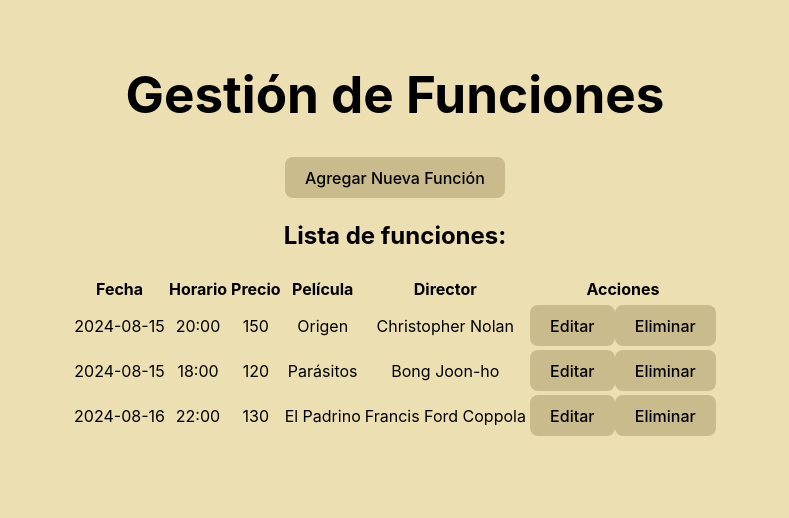
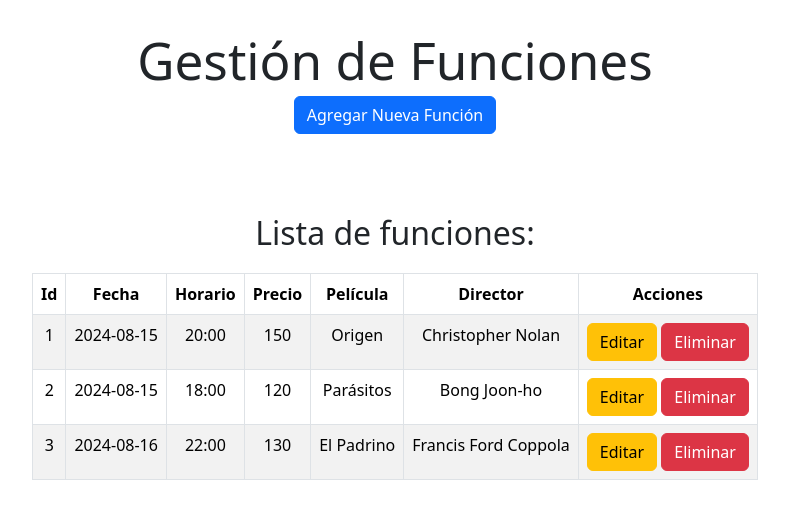
Before and after one commit to francocallegari/lc4-tup-diagnostico, a React (Vite) app in the folder front/lc4-tup-diagnostico/: page / in a window 1280 px wide. Shown: the top 518 px of the page, without its empty margins (245-1034 px from the left). Built offline with nearby package versions, Linux system fonts and the light colour scheme.

Commit message:
created custom hook

```diff
--- a/front/lc4-tup-diagnostico/src/App.jsx
+++ b/front/lc4-tup-diagnostico/src/App.jsx
@@ -1,5 +1,6 @@
 import React, { useState } from "react";
 import "./App.css";
+import 'bootstrap/dist/css/bootstrap.min.css';
 import FunctionList from "./components/functionList/FunctionList";
 import FunctionForm from "./components/functionForm/FunctionForm";
 import movies from "./data/movies";
--- a/front/lc4-tup-diagnostico/src/components/functionList/FunctionList.jsx
+++ b/front/lc4-tup-diagnostico/src/components/functionList/FunctionList.jsx
@@ -1,12 +1,16 @@
 import React from 'react';
+import Table from 'react-bootstrap/Table';
+import Button from 'react-bootstrap/Button';
+import './functionList.css'
 
 const FunctionList = ({ functions, onEdit, onDelete }) => {
   return (
-    <div>
+    <div className='table-container'>
       <h2>Lista de funciones:</h2>
-    <table>
+      <Table striped bordered hover>
         <thead>
           <tr>
+            <th>Id</th>
             <th>Fecha</th>
             <th>Horario</th>
             <th>Precio</th>
@@ -16,21 +20,26 @@ const FunctionList = ({ functions, onEdit, onDelete }) => {
           </tr>
         </thead>
         <tbody>
-        {functions.map((func) => (
+          {functions.map((func, index) => (
             <tr key={func.id}>
+              <td>{index + 1}</td>
               <td>{func.fecha}</td>
               <td>{func.horario}</td>
               <td>{func.precio}</td>
               <td>{func.pelicula}</td>
               <td>{func.director}</td>
               <td>
-              <button onClick={() => onEdit(func)}>Editar</button>
-              <button onClick={() => onDelete(func.id)}>Eliminar</button>
+                <Button variant="warning" onClick={() => onEdit(func)}>
+                  Editar
+                </Button>{' '}
+                <Button variant="danger" onClick={() => onDelete(func.id)}>
+                  Eliminar
+                </Button>
               </td>
             </tr>
           ))}
         </tbody>
-    </table>
+      </Table>
     </div>
   );
 };
--- /dev/null
+++ b/front/lc4-tup-diagnostico/src/components/functionList/functionList.css
@@ -0,0 +1,12 @@
+.table-container {
+  margin: 80px;
+}
+
+.table-container .table {
+  overflow: hidden;
+}
+
+h2 {
+  margin-bottom: 20px;
+  text-align: center;
+}
--- a/front/lc4-tup-diagnostico/src/index.css
+++ b/front/lc4-tup-diagnostico/src/index.css
@@ -2,10 +2,7 @@
   font-family: Inter, system-ui, Avenir, Helvetica, Arial, sans-serif;
   line-height: 1.5;
   font-weight: 400;
-  background-color: #ecdfb1;
-
 }
-
 
 body {
   margin: 0;
@@ -18,22 +15,3 @@ h1 {
   font-size: 3.2em;
   line-height: 1.1;
 }
-
-button {
-  border-radius: 8px;
-  border: 1px solid transparent;
-  padding: 0.6em 1.2em;
-  font-size: 1em;
-  font-weight: 500;
-  font-family: inherit;
-  background-color: #c9bb8b;
-  cursor: pointer;
-  transition: border-color 0.25s;
-}
-button:hover {
-  border-color: #b49938;
-}
-button:focus,
-button:focus-visible {
-  outline: 4px auto -webkit-focus-ring-color;
-}
```
Also changed, not shown: front/lc4-tup-diagnostico/src/hooks/useFetch/UseFetch.jsx (added, +36 -0 lines). Lines whose indentation alone changed are shown as unchanged.
